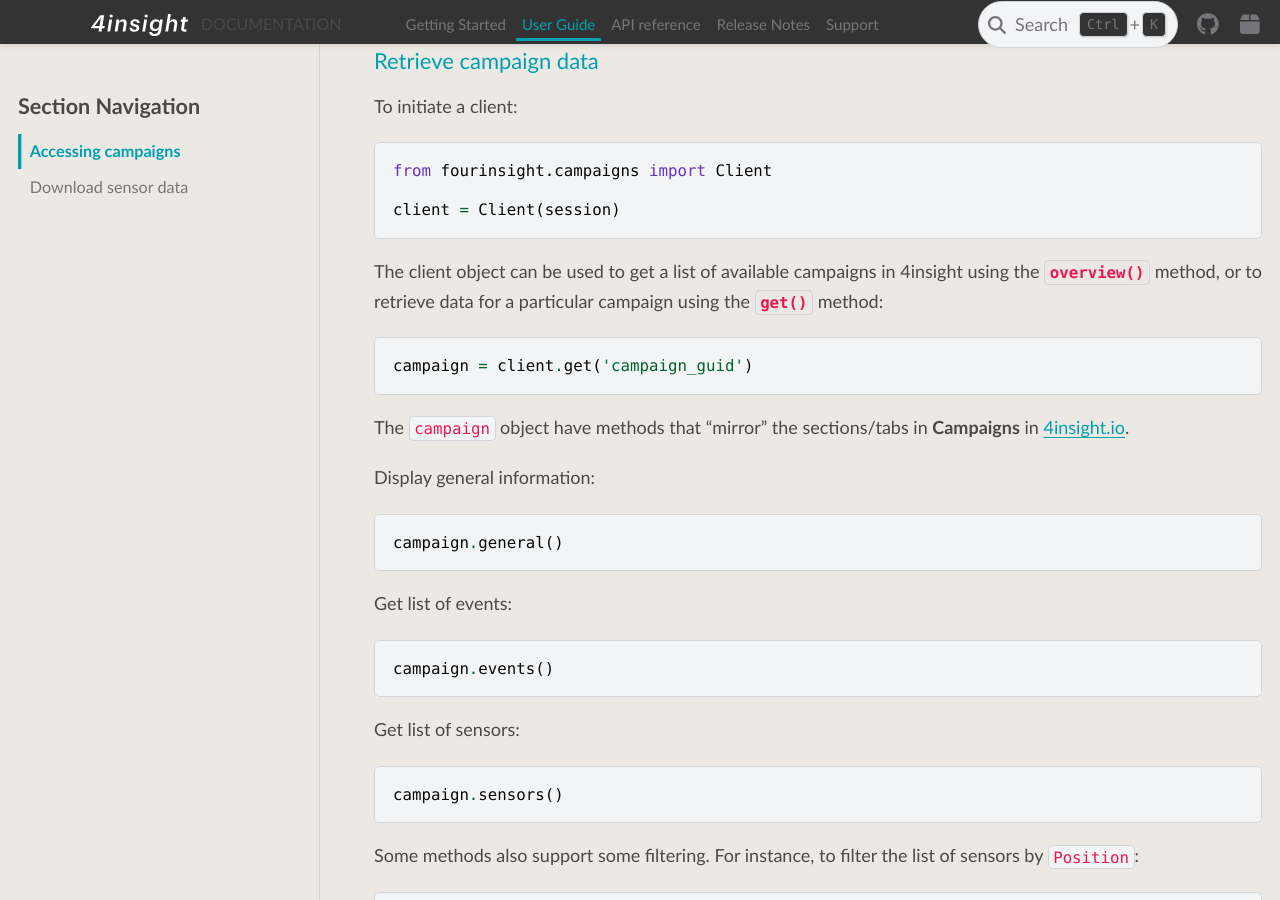
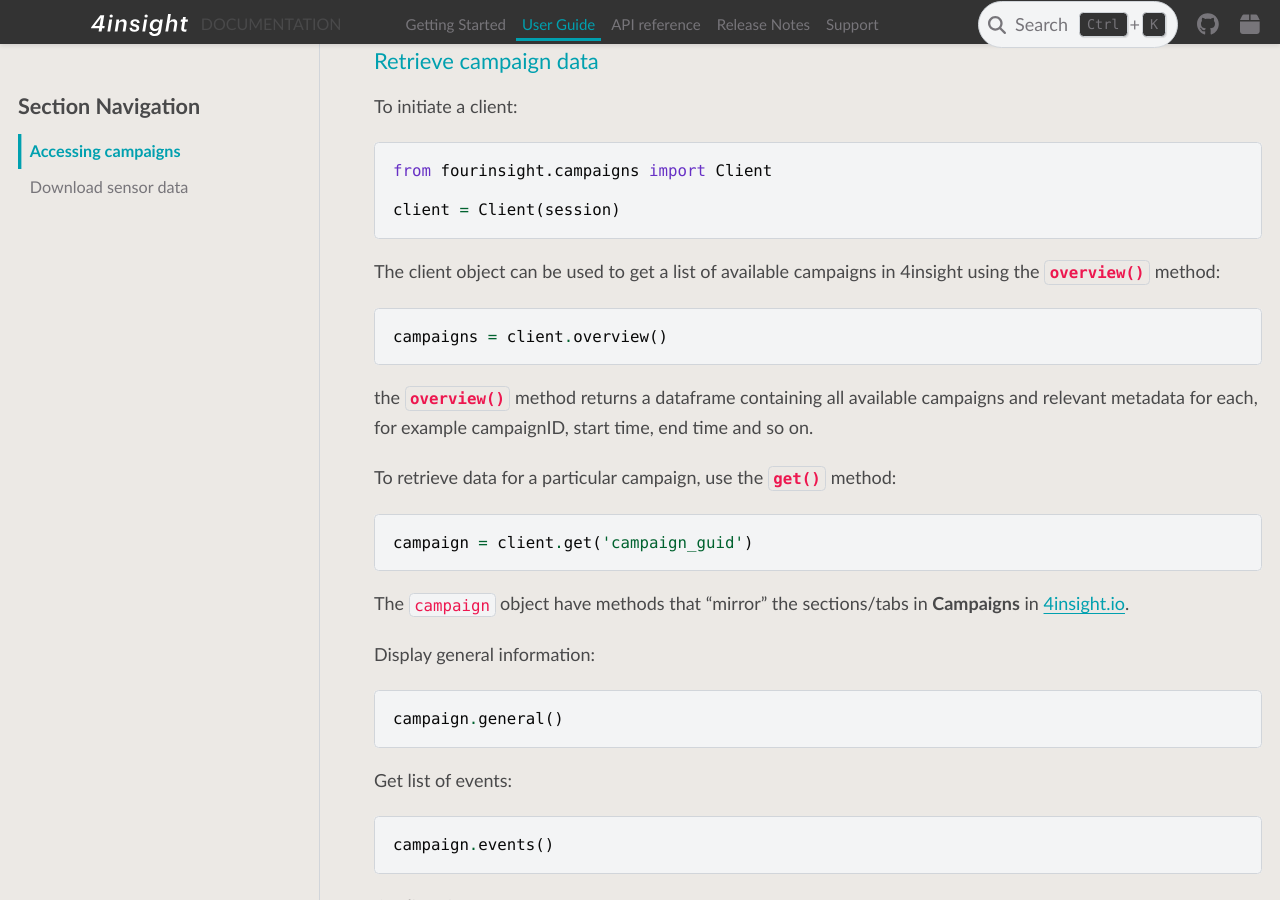
Before and after one commit to 4Subsea/fourinsight-campaigns-python, a Sphinx documentation site: the page built from docs/user_guide/access_campaigns.rst, in a window 1280 px wide and 900 px high, scrolled down 781 px. Built offline with Sphinx 7.4.7 and the PyData theme 0.15.4, drawn with Linux system fonts in a browser that asks for light colours.

Commit message:
Docs: Expand userguide to include example for client.overview() (#30)

```diff
--- a/README.rst
+++ b/README.rst
@@ -1,6 +1,6 @@
 4Insight Campaigns for Python
 =============================
 
-``fourinsight.campaigns`` is a high-level package for conviniently and securely accessing **Campaigns** in `4insight.io`_.
+``fourinsight.campaigns`` is a high-level package for conveniently and securely accessing **Campaigns** in `4insight.io`_.
 
 .. _4Insight.io: https://4insight.io
--- a/docs/index.rst
+++ b/docs/index.rst
@@ -1,7 +1,7 @@
 4Insight Campaigns for Python
 =============================
 
-:py:mod:`fourinsight.campaigns` is a high-level package for conviniently and securely accessing **Campaigns** in `4insight.io`_.
+:py:mod:`fourinsight.campaigns` is a high-level package for conveniently and securely accessing **Campaigns** in `4insight.io`_.
 
 .. _4Insight.io: https://4insight.io
 
--- a/docs/user_guide/access_campaigns.rst
+++ b/docs/user_guide/access_campaigns.rst
@@ -34,8 +34,13 @@
     client = Client(session)
 
 The client object can be used to get a list of available campaigns in 4insight
-using the :meth:`~fourinsight.campaigns.Client.overview()` method, or to retrieve data for a particular campaign
-using the :meth:`~fourinsight.campaigns.Client.get()` method::
+using the :meth:`~fourinsight.campaigns.Client.overview()` method::
+
+    campaigns = client.overview()
+
+the :meth:`~fourinsight.campaigns.Client.overview()` method returns a dataframe containing all available campaigns and relevant metadata for each, for example campaignID, start time, end time and so on.
+
+To retrieve data for a particular campaign, use the :meth:`~fourinsight.campaigns.Client.get()` method::
 
     campaign = client.get('campaign_guid')
 
```
Also changed, not shown: 1 other file.
